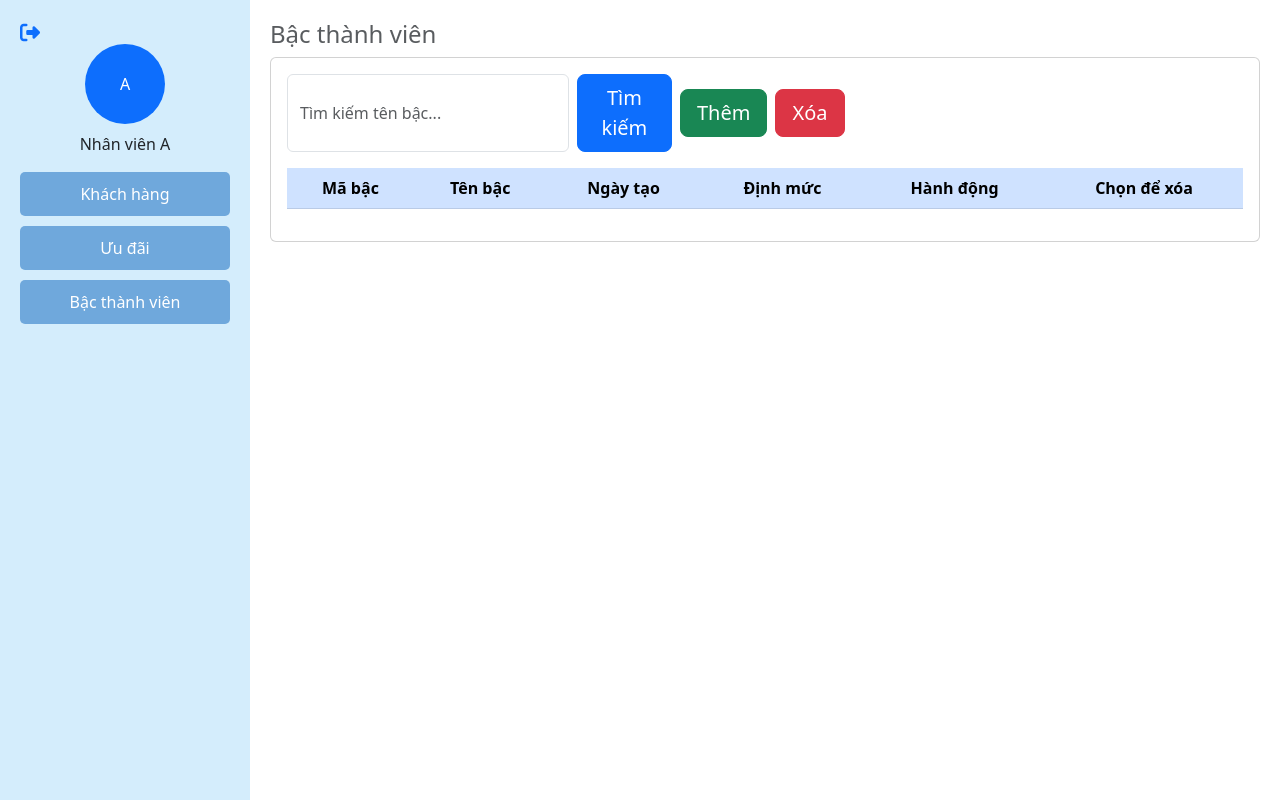
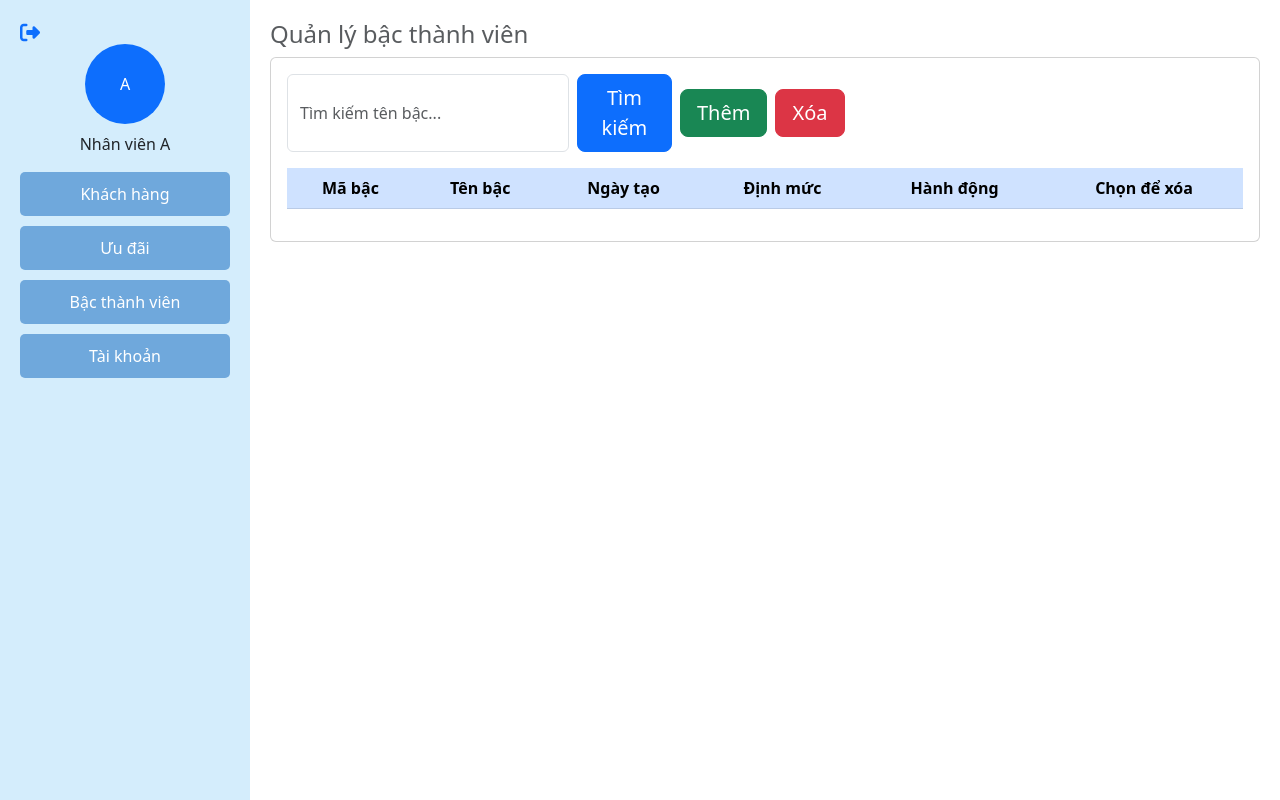
Before and after one commit to MyPhungg/Handwritten-Signature-Verification, a Flask app: page /home/admin/capbac in a window 1280 px wide. Run offline with Flask 3, Linux system fonts and the light colour scheme; lists and menus that the app fills with data are empty; parts of the project's set-up code (start-up, migrations or seed data) failed here and were passed over.

Commit message:
Update chinhsuaCapBac.html lần2

```diff
--- a/MainCode/templates/admin/chinhsuaCapBac.html
+++ b/MainCode/templates/admin/chinhsuaCapBac.html
@@ -29,11 +29,14 @@
             <a href="{{ url_for('home.danh_sach_cap_bac') }}">
                 <div class="menu-item">Bậc thành viên</div>
             </a>
+            <a href="{{ url_for('home.admin_taikhoan') }}">
+                <div class="menu-item">Tài khoản</div>
+            </a>
         </div>
 
         <!-- Main content -->
         <div class="content">
-            <h4 class="text-muted">Bậc thành viên</h4>
+            <h4 class="text-muted">Quản lý bậc thành viên</h4>
 
             <!-- Thông báo từ Flask -->
             {% with messages = get_flashed_messages(with_categories=true) %}
```
